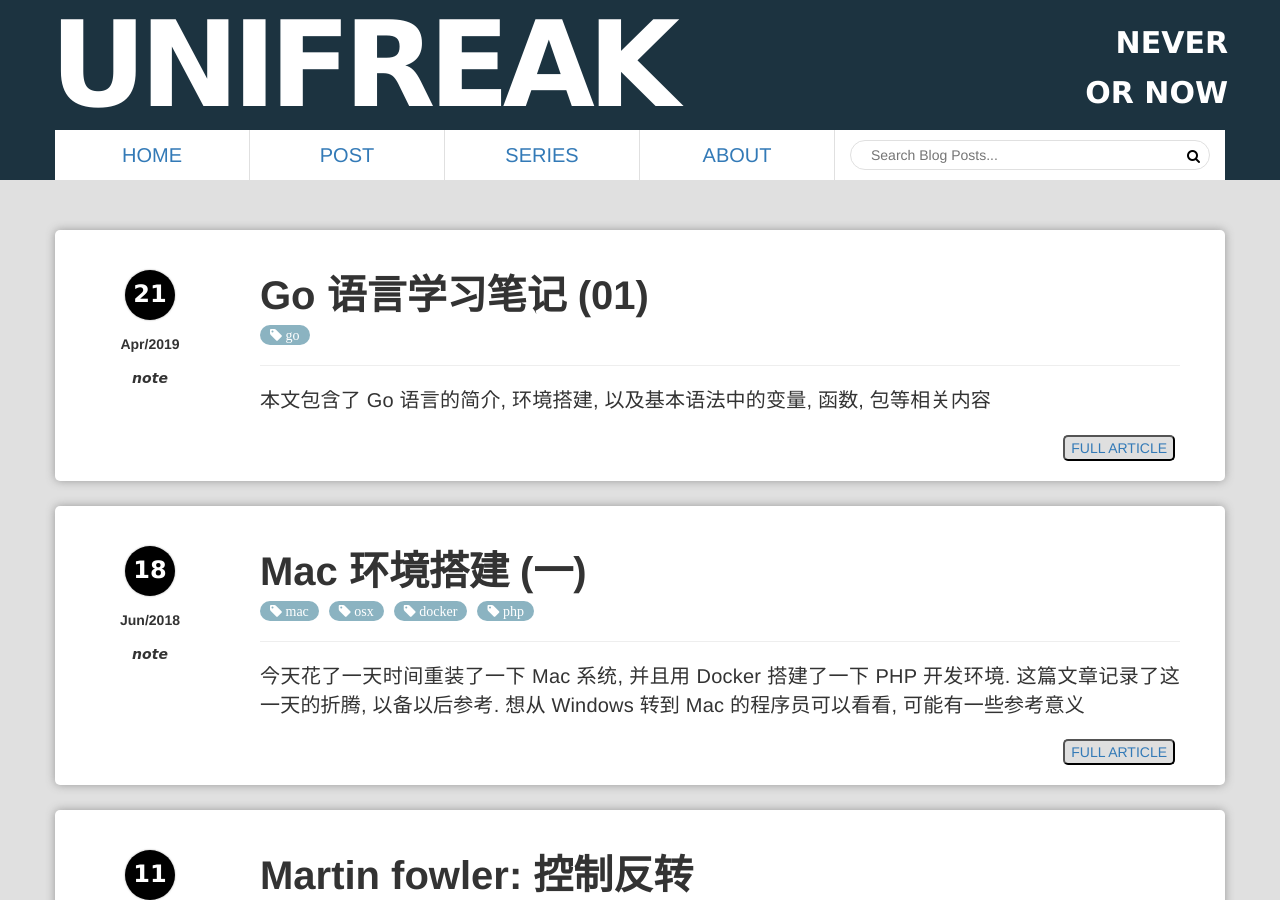
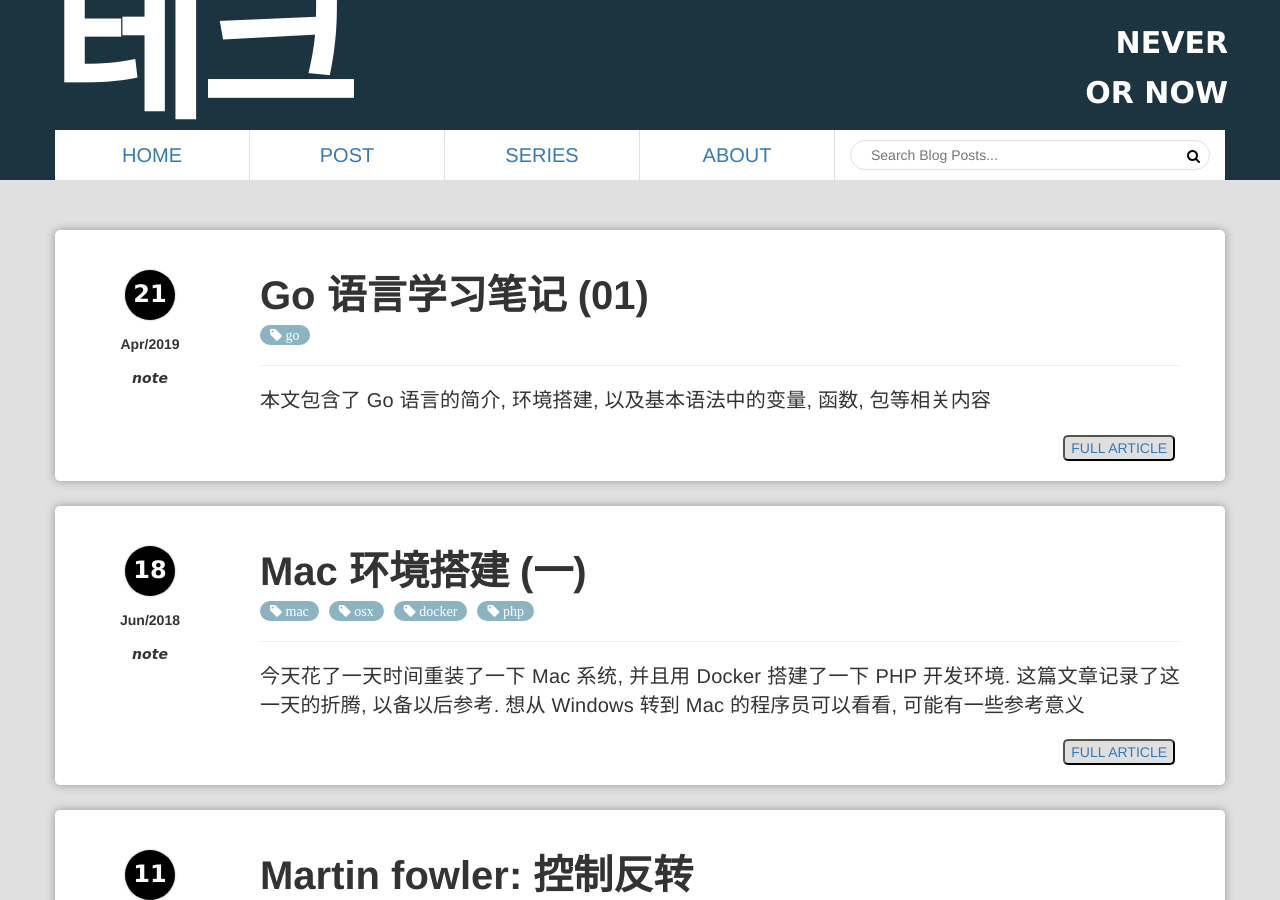
Before and after one commit to junyeong-je/junyeong-je.github.io, a Jekyll site: the page built from index.html, in a window 1280 px wide and 900 px high. Built offline with Jekyll 4.4.1, drawn with Linux system fonts in a browser that asks for light colours; the list of posts is cut into pages by our own code.

Commit message:
Update _config.yml

```diff
--- a/_config.yml
+++ b/_config.yml
@@ -20,8 +20,8 @@ permalink: /:categories/:title
 excerpt_separator: "[-----]"
 
 url: # Required: replace this with your domain
-name: unifreak # Required: will be displayed on every page's header
-title: FangHao's blog # Required: site's default title
+name: 테크 # Required: will be displayed on every page's header
+title: Techlog # Required: site's default title
 shout: # Required: **TWO** lines, will be displayed on page's header.
   - NEVER
   - OR NOW
```
